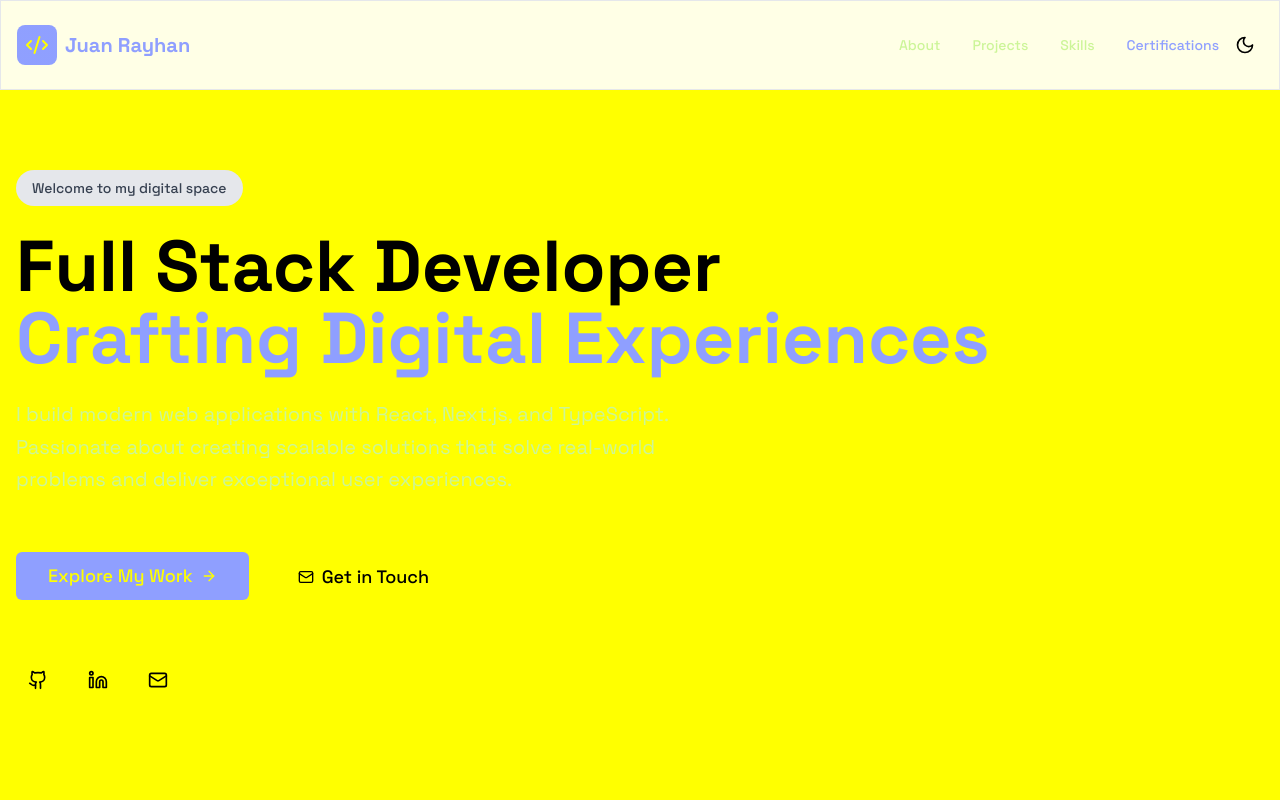
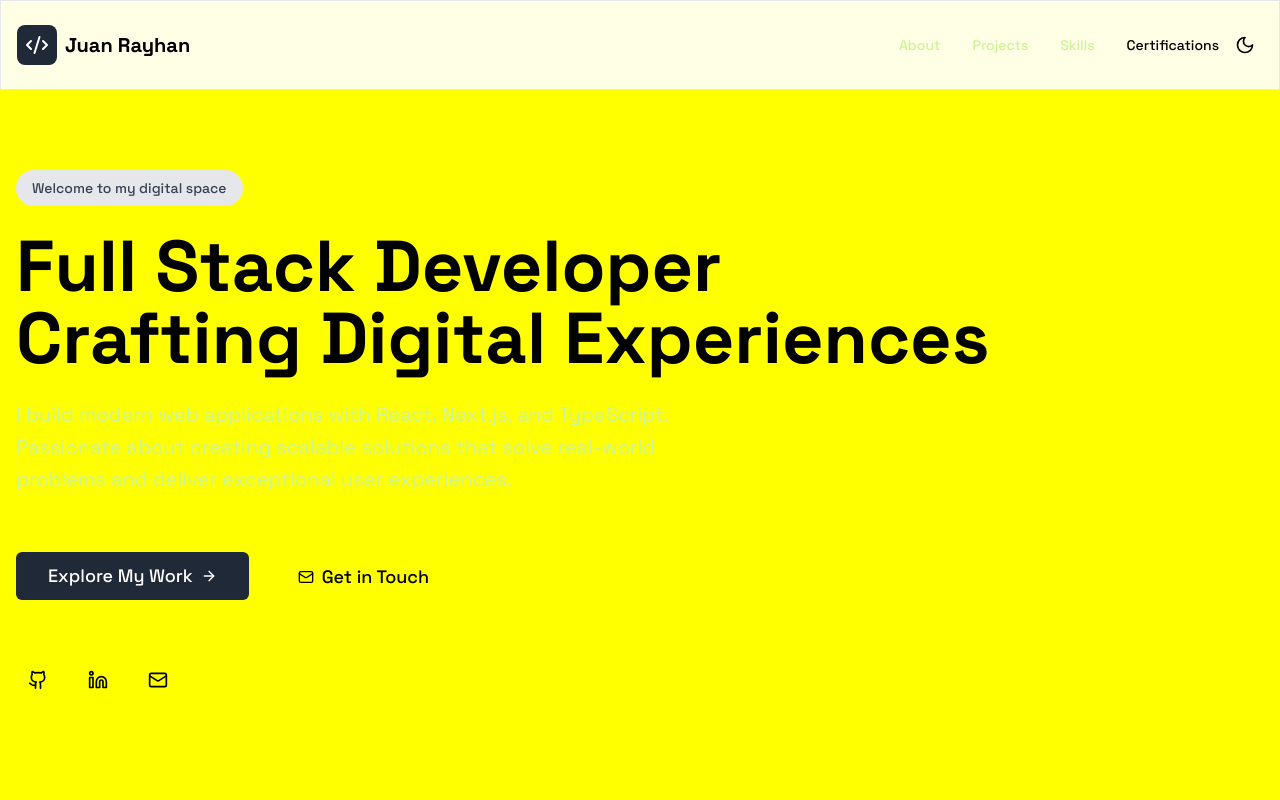
Before and after one commit to Juanryhn/my-portfolio-v2, a Next.js app: page / in a window 1280 px wide. Shown: the top 800 px of the page. Built offline with nearby package versions, Linux system fonts and the light colour scheme.

Commit message:
fix: make portfolio monochrome throughout
Change all color issues to monochrome and fix dark mode colors.

Co-authored-by: Juan <87475729+Juanryhn@users.noreply.github.com>

```diff
--- a/app/globals.css
+++ b/app/globals.css
@@ -5,14 +5,14 @@
 @import url('https://fonts.googleapis.com/css2?family=Space+Grotesk:wght@400;500;600;700&display=swap');
 
 :root {
-  /* Light mode (default) - Monochrome with blue accent */
+  /* Light mode (default) - Pure monochrome */
   --background: 255 255 255;
   --foreground: 0 0 0;
-  --primary: 59 130 246;
+  --primary: 0 0 0;
   --primary-foreground: 255 255 255;
-  --secondary: 59 130 246;
+  --secondary: 0 0 0;
   --secondary-foreground: 255 255 255;
-  --accent: 59 130 246;
+  --accent: 0 0 0;
   --accent-foreground: 255 255 255;
   --muted: 120 113 108;
   --muted-foreground: 87 83 78;
@@ -20,7 +20,7 @@
   --card-foreground: 0 0 0;
   --border: 229 231 235;
   --input: 243 244 246;
-  --ring: 59 130 246;
+  --ring: 0 0 0;
   --destructive: 220 38 38;
   --destructive-foreground: 255 255 255;
   --popover: 255 255 255;
@@ -31,11 +31,11 @@
   :root {
     --background: 17 17 17;
     --foreground: 245 245 245;
-    --primary: 96 165 250;
+    --primary: 255 255 255;
     --primary-foreground: 17 17 17;
-    --secondary: 96 165 250;
+    --secondary: 255 255 255;
     --secondary-foreground: 17 17 17;
-    --accent: 96 165 250;
+    --accent: 255 255 255;
     --accent-foreground: 17 17 17;
     --muted: 120 113 108;
     --muted-foreground: 168 162 158;
@@ -43,7 +43,7 @@
     --card-foreground: 245 245 245;
     --border: 55 55 55;
     --input: 42 42 42;
-    --ring: 96 165 250;
+    --ring: 255 255 255;
     --destructive: 239 68 68;
     --destructive-foreground: 245 245 245;
     --popover: 31 31 31;
@@ -73,7 +73,7 @@ body {
   }
 
   .gradient-text {
-    color: hsl(var(--secondary));
+    color: hsl(var(--foreground));
     font-weight: 700;
   }
 
--- a/app/page.tsx
+++ b/app/page.tsx
@@ -146,8 +146,8 @@ export default function Home() {
                 transition={{ delay: 0.2 }}
                 className="flex items-center gap-2"
               >
-                <div className="w-10 h-10 rounded-lg bg-gradient-to-br from-secondary to-accent flex items-center justify-center">
-                  <Code2 className="w-6 h-6 text-secondary-foreground" />
+                <div className="w-10 h-10 rounded-lg bg-gray-800 flex items-center justify-center">
+                  <Code2 className="w-6 h-6 text-white" />
                 </div>
                 <span className="text-xl font-bold gradient-text">Juan Rayhan</span>
               </motion.div>
@@ -160,7 +160,7 @@ export default function Home() {
                         href={`#${item}`}
                         className={`text-sm font-medium transition-colors ${
                           activeSection === item
-                            ? "text-secondary"
+                            ? "text-foreground font-bold"
                             : "text-muted-foreground hover:text-foreground"
                         }`}
                       >
@@ -258,7 +258,7 @@ export default function Home() {
               <div className="flex flex-col sm:flex-row gap-4 pt-8">
                 <motion.div whileHover={{ scale: 1.05 }} whileTap={{ scale: 0.95 }}>
                   <a href="#projects">
-                    <Button className="bg-secondary text-secondary-foreground hover:bg-secondary/90 px-8 py-6 text-lg gap-2">
+                    <Button className="bg-gray-800 text-white hover:bg-gray-900 px-8 py-6 text-lg gap-2">
                       Explore My Work
                       <ArrowRight className="w-5 h-5" />
                     </Button>
@@ -443,8 +443,8 @@ export default function Home() {
                   variants={itemVariants}
                 >
                   <div className="flex items-start gap-4">
-                    <div className="p-3 rounded-lg bg-accent/10 group-hover:bg-accent/20 transition-colors">
-                      <Award className="w-6 h-6 text-accent" />
+                    <div className="p-3 rounded-lg bg-gray-200 group-hover:bg-gray-300 transition-colors">
+                      <Award className="w-6 h-6 text-gray-800" />
                     </div>
                     <div className="flex-1">
                       <h3 className="text-lg font-bold mb-1">{cert.name}</h3>
@@ -472,7 +472,7 @@ export default function Home() {
                 I&apos;m always interested in hearing about new projects and opportunities.
               </p>
               <motion.div whileHover={{ scale: 1.05 }} whileTap={{ scale: 0.95 }}>
-                <Button className="bg-secondary text-secondary-foreground hover:bg-secondary/90 px-8 py-6 text-lg">
+                <Button className="bg-gray-800 text-white hover:bg-gray-900 px-8 py-6 text-lg">
                   Get in Touch
                 </Button>
               </motion.div>
```
